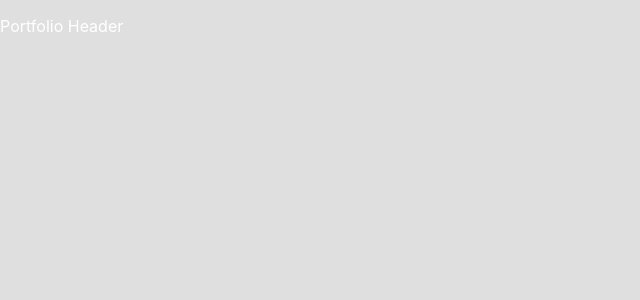
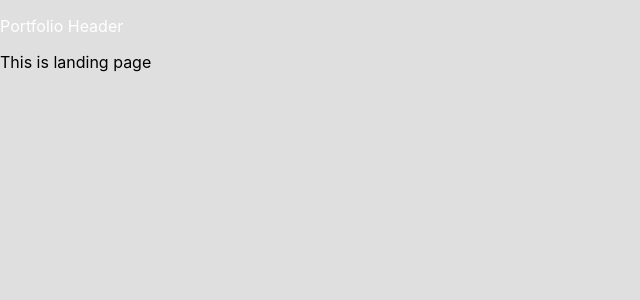
Before and after one commit to joyliao07/test_components, a React app in the folder portfolio/: page / in a window 1280 px wide. Shown: the top 300 px of the page, without its empty margins (0-640 px from the left). Built offline with nearby package versions, Linux system fonts and the light colour scheme.

Commit message:
create landing inside app

```diff
--- a/portfolio/src/App.js
+++ b/portfolio/src/App.js
@@ -1,5 +1,6 @@
 import React from 'react';
 import classes from './App.css';
+import Landing from './containers/Landing/Landing';
 
 function App() {
   return (
@@ -7,6 +8,7 @@ function App() {
       <header className="App-header">
         <p> Portfolio Header </p>
       </header>
+      <Landing/>
     </div>
   );
 }
--- /dev/null
+++ b/portfolio/src/containers/Landing/Landing.js
@@ -0,0 +1,13 @@
+import React, {Component} from 'react';
+
+class Landing extends Component {
+    render () {
+        return (
+            <div>
+                This is landing page
+            </div>
+        );
+    }
+}
+
+export default Landing;
```
Also changed, not shown: portfolio/src/components/Navigation/NavigationItems.js (added, +7 -0 lines).
